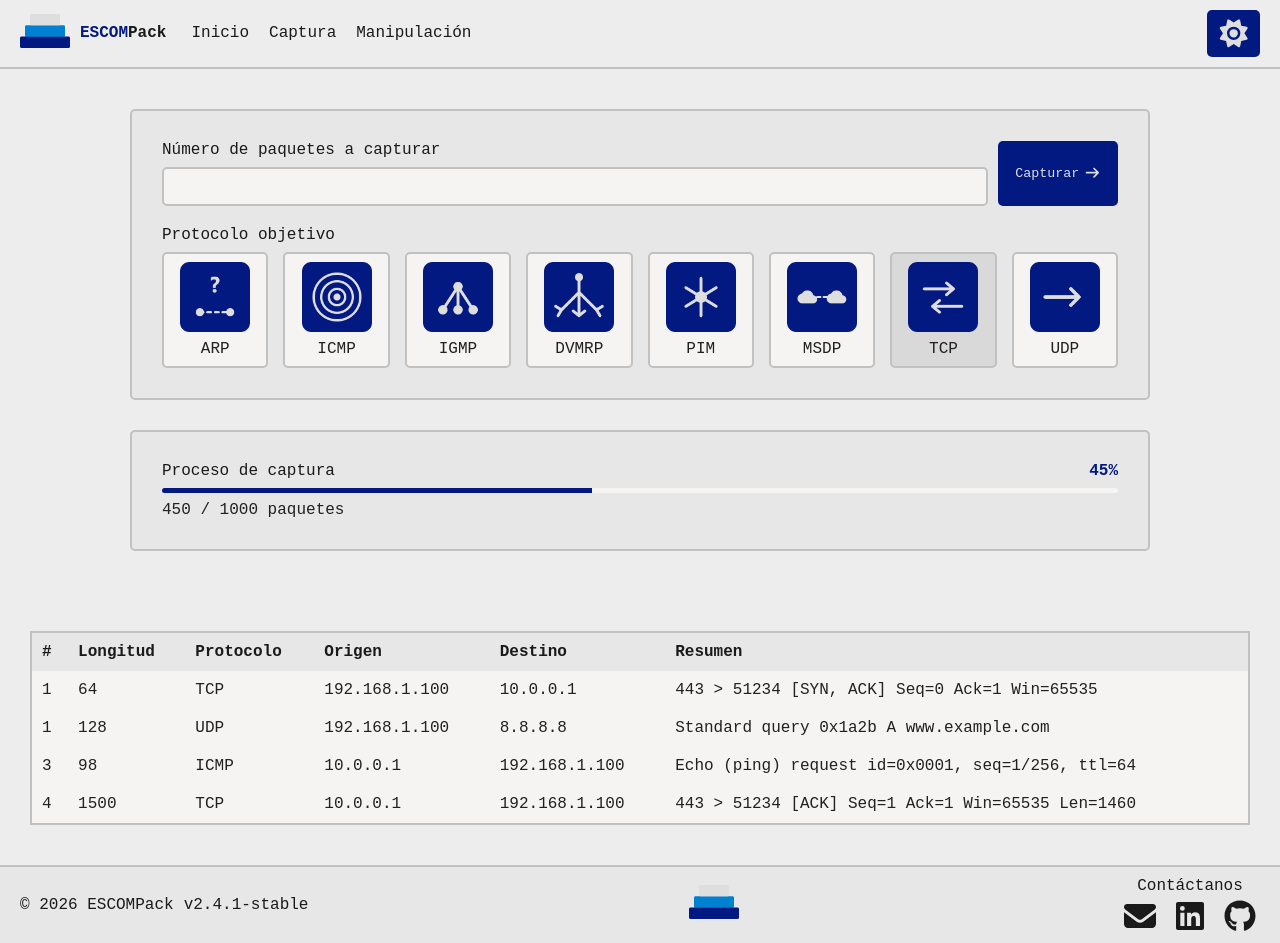
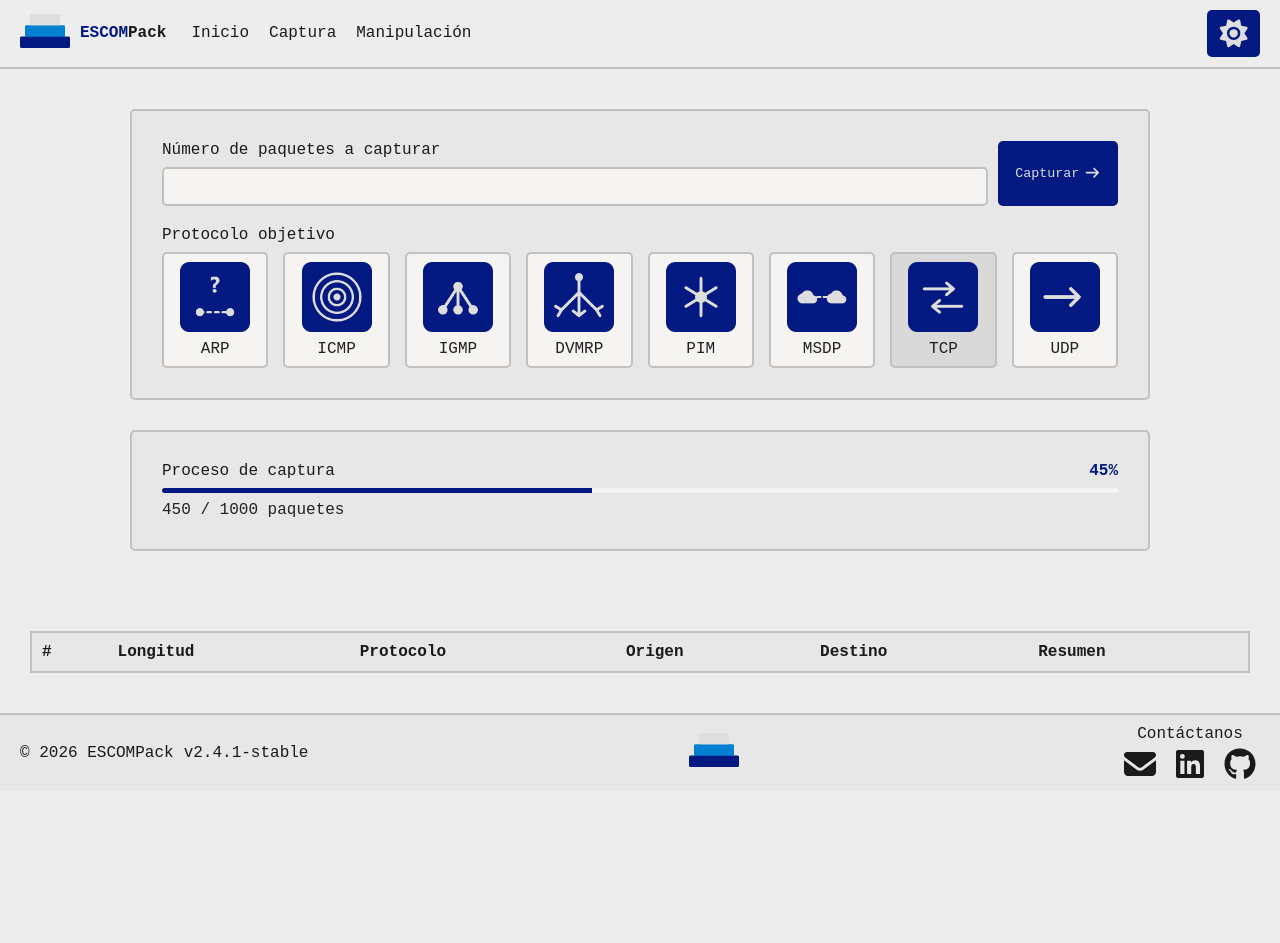
Before and after one commit to Bryan-13-TY/escompack, a React (Vite) app in the folder frontend/: page /capture in a window 1280 px wide. After the commit the page ends 800 px from the top, so only its background shows below. Built offline with nearby package versions, Linux system fonts and the light colour scheme.

Commit message:
Actualización del path del WS y obtencbión de la URL automáticamente

```diff
--- a/frontend/src/pages/PackageCapture.jsx
+++ b/frontend/src/pages/PackageCapture.jsx
@@ -23,7 +23,7 @@ const ProtocolInput = ({ id, icon, label, isSelected, onSelect }) => {
                 /* establecemos el nuevo protocolo seleccionado
                 cada que se selecciona el input */
                 onChange={() => onSelect(id)}
-                checked = {isSelected} // Marcamos el input seleccionado
+                checked = {isSelected} // marcamos el input seleccionado
             />
             <div className='protocol-content'>
                 <img src={icon} alt={label} width={70}/>
@@ -34,11 +34,11 @@ const ProtocolInput = ({ id, icon, label, isSelected, onSelect }) => {
 };
 
 export function PackageCapture() {
-    const navigate = useNavigate(); // Hook para navegar desde código
+    const navigate = useNavigate(); // hook para navegar desde código
     const { theme } = useTheme();
-    // Estado para cambiar el protocolo seleccionado
+    // estado para cambiar el protocolo seleccionado
     const [protocolSelected, setProtocolSelected] = useState('tcp');
-    // Estado en donde se guardan los paquetes capturados
+    // estado en donde se guardan los paquetes capturados
     const [packets, setPackets] = useState([]);
     const wsRef = useRef(null);
 
@@ -52,14 +52,16 @@ export function PackageCapture() {
         const formData = new FormData(e.target);
         const data = {
             packets: formData.get('packets-number'),
-            protocol: protocolSelected, // Pasamos el valor del estado direectamente
+            protocol: protocolSelected, // pasamos el valor del estado direectamente
         };
 
-        // 1. Avisamos a la API que inicie la captura
-        await axios.post("/api/capture/", data);
+        // 1. avisamos a la API que inicie la captura
+        await axios.post('/api/capture/', data);
 
-        // 2. Abrimos el Websocket para recibir los paquetes en vivo
-        wsRef.current = new WebSocket("ws://localhost:8000/ws/capture/");
+        /* 2. abrimos el Websocket para recibir los paquetes en vivo,
+        automáticamente tomamos el host y el puerto desde donde se
+        abrio la App de React */
+        wsRef.current = new WebSocket(`ws://${window.location.host}/ws/capture/`);
         wsRef.current.onmessage = (event) => {
             const packet = JSON.parse(event.data);
             setPackets((prev) => [...prev, packet]); // agrega el nuevo paquete a la tabla
@@ -130,38 +132,18 @@ export function PackageCapture() {
                                     </tr>
                                 </thead>
                                 <tbody>
-                                    <tr>
-                                        <td>1</td>
-                                        <td>64</td>
-                                        <td>TCP</td>
-                                        <td>192.168.1.100</td>
-                                        <td>10.0.0.1</td>
-                                        <td>443 > 51234 [SYN, ACK] Seq=0 Ack=1 Win=65535</td>
-                                    </tr>
-                                    <tr>
-                                        <td>1</td>
-                                        <td>128</td>
-                                        <td>UDP</td>
-                                        <td>192.168.1.100</td>
-                                        <td>8.8.8.8</td>
-                                        <td>Standard query 0x1a2b A www.example.com</td>
-                                    </tr>
-                                    <tr>
-                                        <td>3</td>
-                                        <td>98</td>
-                                        <td>ICMP</td>
-                                        <td>10.0.0.1</td>
-                                        <td>192.168.1.100</td>
-                                        <td>Echo (ping) request id=0x0001, seq=1/256, ttl=64</td>
-                                    </tr>
-                                    <tr>
-                                        <td>4</td>
-                                        <td>1500</td>
-                                        <td>TCP</td>
-                                        <td>10.0.0.1</td>
-                                        <td>192.168.1.100</td>
-                                        <td>443 > 51234 [ACK] Seq=1 Ack=1 Win=65535 Len=1460</td>
-                                    </tr>
+                                    {
+                                        packets.map((pkt) => (
+                                            <tr key={pkt.number}>
+                                                <td>{pkt.number}</td>
+                                                <td>{pkt.length}</td>
+                                                <td>{pkt.protocol}</td>
+                                                <td>{pkt.source}</td>
+                                                <td>{pkt.destination}</td>
+                                                <td>{pkt.summary}</td>
+                                            </tr>
+                                        ))
+                                    }
                                 </tbody>
                             </table>
                         </div>
@@ -171,71 +153,4 @@ export function PackageCapture() {
             </div>
         </div>
     );
-    /*
-    return (
-        <>
-            <Header />
-            <main>
-                <section className='capture-form-section'>
-                    <form className='capture' onSubmit={handleSubmit}>
-                        <div className='capture-packets-info'>
-                            <label htmlFor='capture-packets'>Número de paquetes</label>
-                            <input type='number' name='capture-packets' id='capture-packets' />
-                        </div>
-
-                        <div className='capture-protocol-selection'>
-                            <div className='protocol-grid'>
-                                {
-                                    PROTOCOLS.map((protocol) => (
-                                        <ProtocolCard
-                                            key={protocol.id}
-                                            id={protocol.id}
-                                            icon={protocol.icon}
-                                            label={protocol.label}
-                                            isSelected={protocolSelected === protocol.id}
-                                            onSelect={setProtocolSelected}
-                                        />
-                                    ))
-                                }
-                            </div>
-                        </div>
-                        <div className='capture-button'>
-                            <Button buttonText="Capturar" type="submit" />
-                        </div>
-                    </form>
-                </section>
-
-                <section className='capture-packets-section'>
-                    <div className='packets'>
-                        <table>
-                            <thead>
-                                <tr>
-                                    <th>#</th>
-                                    <th>Origen</th>
-                                    <th>Destino</th>
-                                    <th>Protocolo</th>
-                                    <th>longitud</th>
-                                    <th>Resumen</th>
-                                </tr>
-                            </thead>
-                            <tbody>
-                                {packets.map((p) => (
-                                    <tr key={p.number}>
-                                        <td>{p.number}</td>
-                                        <td>{p.origin}</td>
-                                        <td>{p.destination}</td>
-                                        <td>{p.protocol}</td>
-                                        <td>{p.length}</td>
-                                        <td>{p.summary}</td>
-                                    </tr>
-                                ))}
-                            </tbody>
-                        </table>
-                    </div>
-                </section>
-            </main>
-            <Footer />
-        </>
-    );
-    */
 }
```
Also changed, not shown: 1 other file (tests, documents, lock files or other folders).
